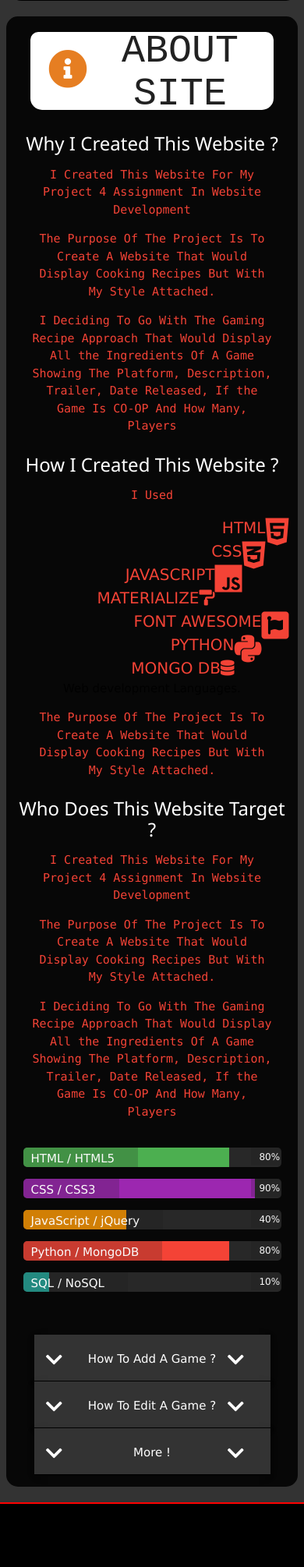
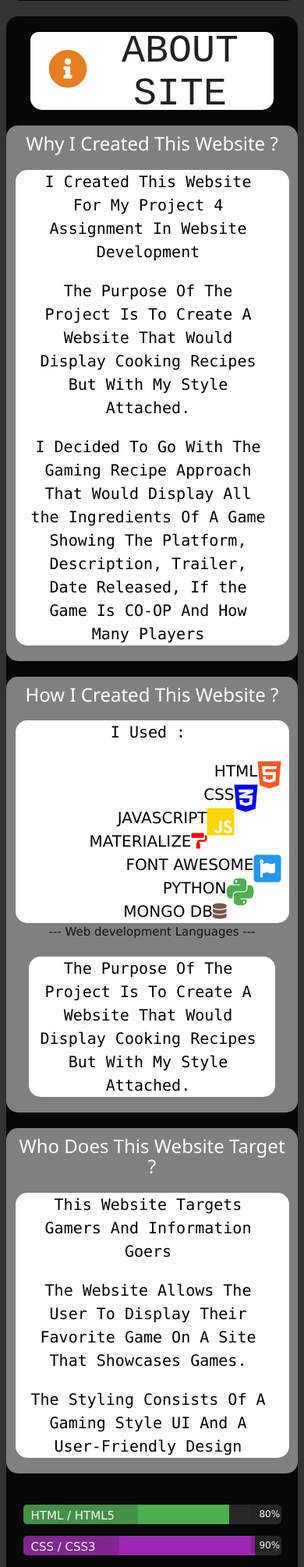
Before and after one commit to jaysson29/project-4-data-centric, a Flask app: page / in a window 390 px wide. Shown: the part 3940-5950 px from the top of the page at 78% size. Run offline with Flask 2, Linux system fonts and the light colour scheme; data that the repository does not hold is empty; some libraries are stand-ins or nearby versions.

Commit message:
Update AboutSite Style

```diff
--- a/static/css/style.css
+++ b/static/css/style.css
@@ -1110,7 +1110,7 @@ nav .nav-wrapper{
 }
 
 .aboutInfo p {
-    color: #F44336;
+    color: #000000;
     text-align: center;
     margin-left: 5%;
     margin-right: 5%;
--- a/templates/main.html
+++ b/templates/main.html
@@ -1969,8 +1969,9 @@
               <div class="col s1"></div>
             </div>
             <div class="row aboutInfo">
-              <div class="col s12 m12 l4">
+              <div class="col s12 m12 l4" style="background: grey; border-radius: 15px; margin-bottom: 20px;">
                 <h3>Why I Created This Website ? </h3>
+                <div style="text-align: right; color: #F44336; font-size: 20px text-align: right; color: #000000;font-size: 20px;background: white;border-radius: 15px;padding-right: 10px;">
                   <p>
                     I Created This Website For My Project 4 Assignment In Website Development
                   </p>
@@ -1978,41 +1979,43 @@
                     The Purpose Of The Project Is To Create A Website That Would Display Cooking Recipes But With My Style Attached.
                   </p>
                   <p>
-                  I Deciding To Go With The Gaming Recipe  Approach That Would Display All the Ingredients Of A Game Showing The Platform,
-                  Description, Trailer, Date Released, If the Game Is CO-OP And How Many, Players
+                    I Decided To Go With The Gaming Recipe  Approach That Would Display All the Ingredients Of A Game Showing The Platform,
+                    Description, Trailer, Date Released, If the Game Is CO-OP And How Many Players
                   </p>
                 </div>
-              <div class="col s12 m12 l4">
+              </div>
+              <div class="col s12 m12 l4" style="background: grey; border-radius: 15px; margin-bottom: 20px;">
                 <h3>How I Created This Website ? </h3>
+                  <ul style="text-align: right; color: #F44336; font-size: 20px text-align: right; color: #000000;font-size: 20px;background: white;border-radius: 15px;padding-right: 10px;">
                     <p>
-                  I Used
-                  <ul style="text-align: right; color: #F44336; font-size: 20px">
-                    <li>HTML<i class="fab fa-html5"></i></li>
-                    <li>CSS<i class="fab fa-css3-alt"></i></li>
-                    <li>JAVASCRIPT<i class="fab fa-js"></i></li>
-                    <li>MATERIALIZE<i class="fas fa-paint-roller"></i></li>
-                    <li>FONT AWESOME<i class="fab fa-font-awesome"></i></li>
-                    <li>PYTHON<i class="fab fa-python"></i></li>
-                    <li>MONGO DB<i class="fas fa-database"></i></li>
+                      I Used :
+                    </p>
+                    <li>HTML<i class="fab fa-html5" style="color: #FF5722;"></i></li>
+                    <li>CSS<i class="fab fa-css3-alt" style="color: blue;"></i></li>
+                    <li>JAVASCRIPT<i class="fab fa-js" style="color: gold;"></i></li>
+                    <li>MATERIALIZE<i class="fas fa-paint-roller" style="color: red;"></i></li>
+                    <li>FONT AWESOME<i class="fab fa-font-awesome" style="color: #2196F3;"></i></li>
+                    <li>PYTHON<i class="fab fa-python" style="color: #4CAF50;"></i></li>
+                    <li>MONGO DB<i class="fas fa-database" style="color: #795548;"></i></li>
                   </ul>
-                  Web development Languages.
+                  --- Web development Languages ---
+                <p style="color: #F44336; font-size: 20px text-align: right; color: #000000;font-size: 20px;background: white;border-radius: 15px;padding-right: 10px;">
+                  The Purpose Of The Project Is To Create A Website That Would Display Cooking Recipes But With My Style Attached.
+                </p>
+              </div>
+              <div class="col s12 m12 l4" style="background: grey; border-radius: 15px; margin-bottom: 20px;">
+                <h3>Who Does This Website Target ? </h3>
+                <div style="text-align: right; color: #F44336; font-size: 20px text-align: right; color: #000000;font-size: 20px;background: white;border-radius: 15px;padding-right: 10px;">
+                  <p>
+                    This Website Targets Gamers And Information Goers
                   </p>
                   <p>
-                  The Purpose Of The Project Is To Create A Website That Would Display Cooking Recipes But With My Style Attached.
-                </p>
-              </div>
-              <div class="col s12 m12 l4">
-                <h3>Who Does This Website Target ? </h3>
-                <p>
-                  I Created This Website For My Project 4 Assignment In Website Development
+                    The Website Allows The User To Display Their Favorite Game On A Site That Showcases Games.
                   </p>
                   <p>
-                  The Purpose Of The Project Is To Create A Website That Would Display Cooking Recipes But With My Style Attached.
+                    The Styling Consists Of A Gaming Style UI And A User-Friendly Design
                   </p>
-                <p>
-                  I Deciding To Go With The Gaming Recipe  Approach That Would Display All the Ingredients Of A Game Showing The Platform,
-                  Description, Trailer, Date Released, If the Game Is CO-OP And How Many, Players
-                </p>
+                </div>
               </div>
             </div>
             <div class="row progress-section">
```
Also changed, not shown: other parts of static/css/style.css (+40 -7 lines), static/img/background.jpg (added). Lines whose indentation alone changed are shown as unchanged.
